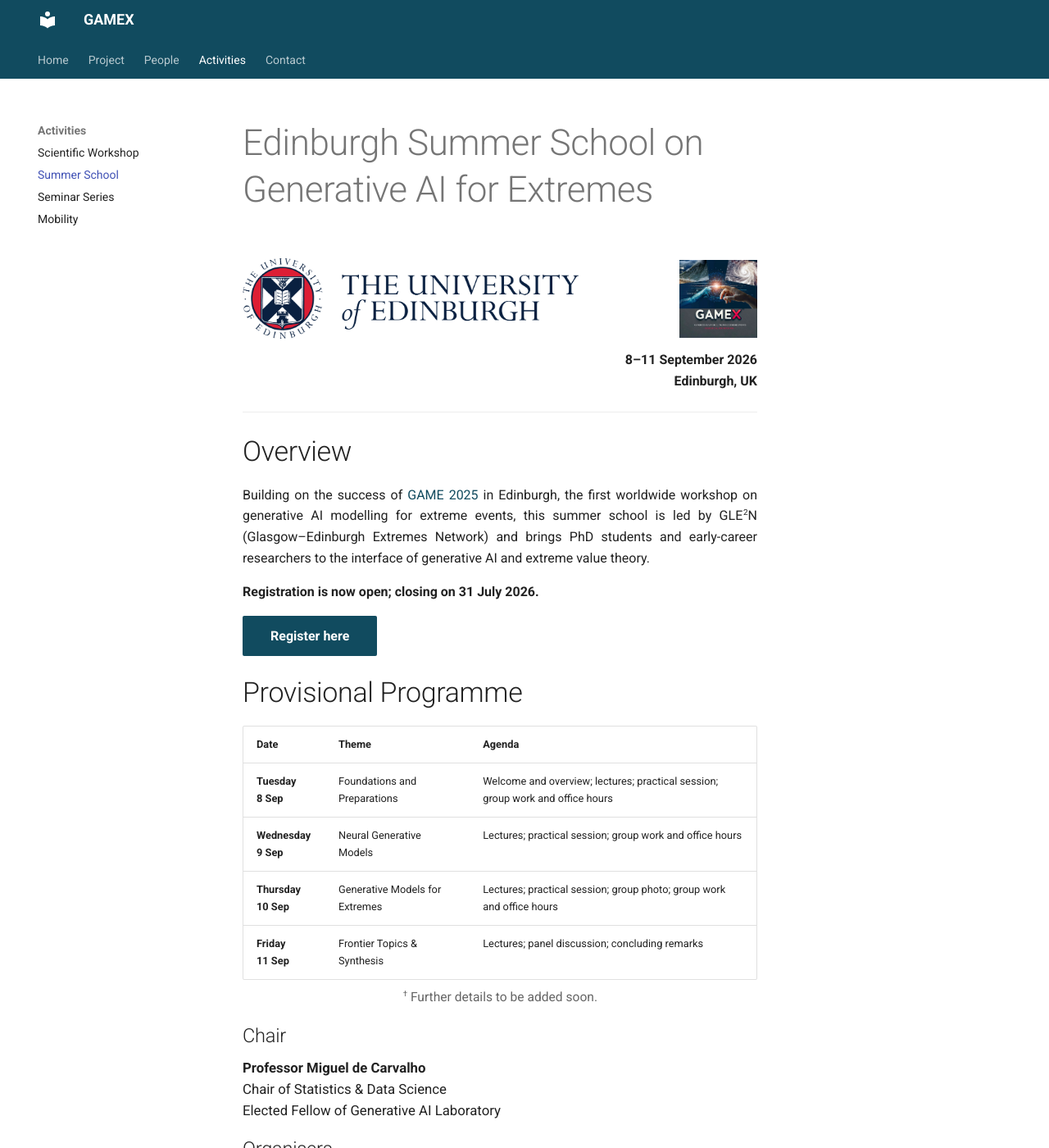
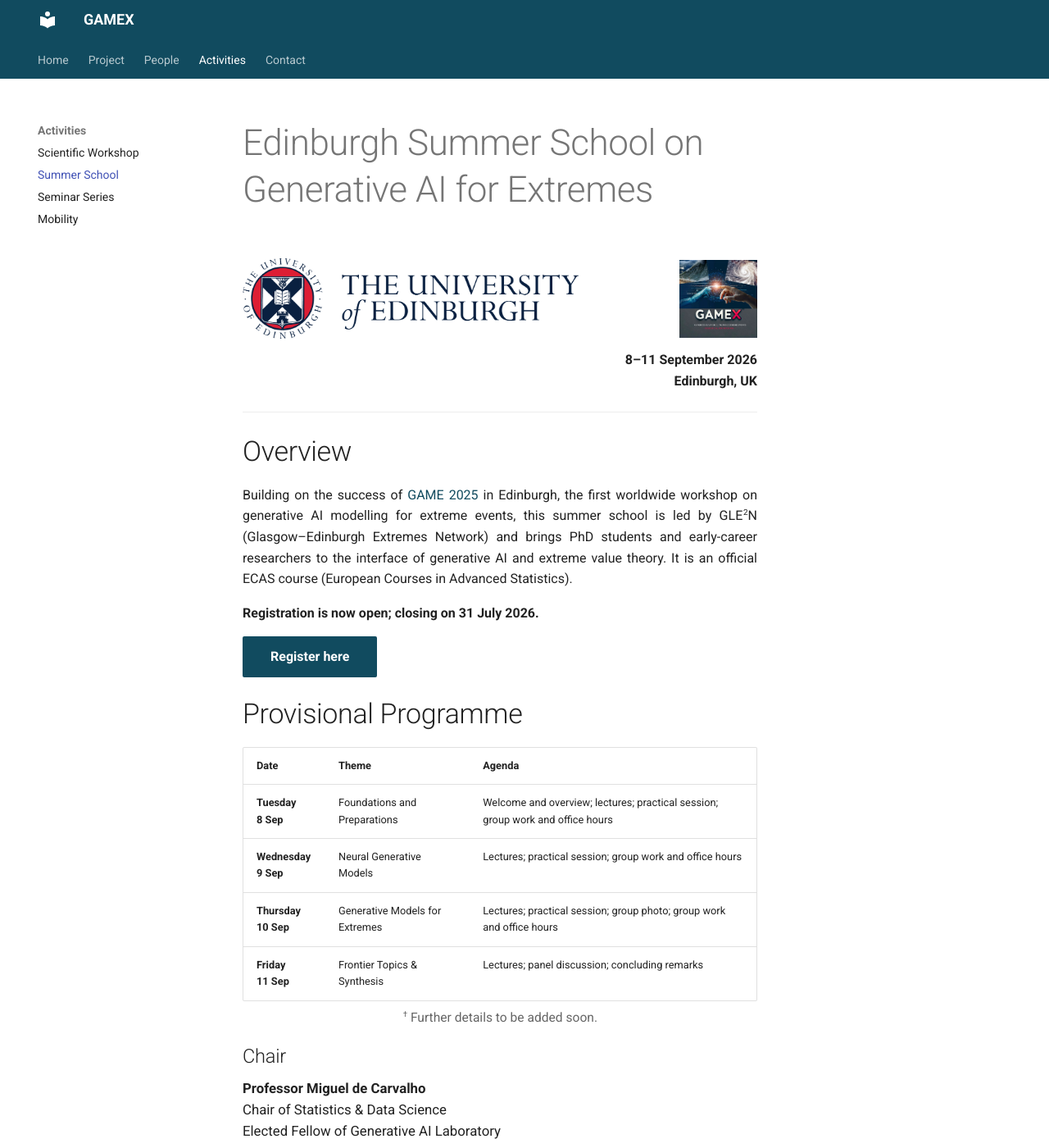
Before and after one commit to gamex-network/gamex-network.github.io, an MkDocs documentation site: the page built from docs/school.md, in a window 1280 px wide and 1400 px high. Shown: the whole window at 82% size. Built offline with MkDocs 1.6.1 and Material for MkDocs 9.7.7, drawn with Linux system fonts in a browser that asks for light colours.

Commit message:
Add ECAS course partner to school page

```diff
--- a/docs/school.md
+++ b/docs/school.md
@@ -11,7 +11,7 @@
 
 ## Overview
 
-Building on the success of [GAME 2025](https://gail.ed.ac.uk/news-and-events/events/generative-ai-modelling-for-extreme-events-2025) in Edinburgh, the first worldwide workshop on generative AI modelling for extreme events, this summer school is led by GLE<sup>2</sup>N (Glasgow–Edinburgh Extremes Network) and brings PhD students and early-career researchers to the interface of generative AI and extreme value theory.
+Building on the success of [GAME 2025](https://gail.ed.ac.uk/news-and-events/events/generative-ai-modelling-for-extreme-events-2025) in Edinburgh, the first worldwide workshop on generative AI modelling for extreme events, this summer school is led by GLE<sup>2</sup>N (Glasgow–Edinburgh Extremes Network) and brings PhD students and early-career researchers to the interface of generative AI and extreme value theory. It is an official ECAS course (European Courses in Advanced Statistics).
 
 **Registration is now open; closing on 31 July 2026.**
 
@@ -79,5 +79,6 @@
   <img class="school-partner-logo school-partner-logo--wide" src="../assets/cii.jpeg" alt="Centre for Investing Innovation">
   <img class="school-partner-logo school-partner-logo--wide" src="../assets/probai-logo.png" alt="Prob-AI">
   <img class="school-partner-logo school-partner-logo--wide" src="../assets/leverhulme-trust.png" alt="Leverhulme Trust">
+  <img class="school-partner-logo school-partner-logo--ecas" src="../assets/ecas-logo.png" alt="European Courses in Advanced Statistics">
   <img class="school-partner-logo school-partner-logo--mark" src="../assets/glen.png" alt="Glasgow-Edinburgh Extremes Network">
 </div>
--- a/docs/stylesheets/extra.css
+++ b/docs/stylesheets/extra.css
@@ -251,6 +251,11 @@
   max-height: 45px;
 }
 
+.school-partner-logo--ecas {
+  max-width: 105px;
+  max-height: 42px;
+}
+
 .school-venue-photo {
   margin: 1rem 0 1.6rem;
 }
```
Also changed, not shown: docs/assets/ecas-logo.png (added).
